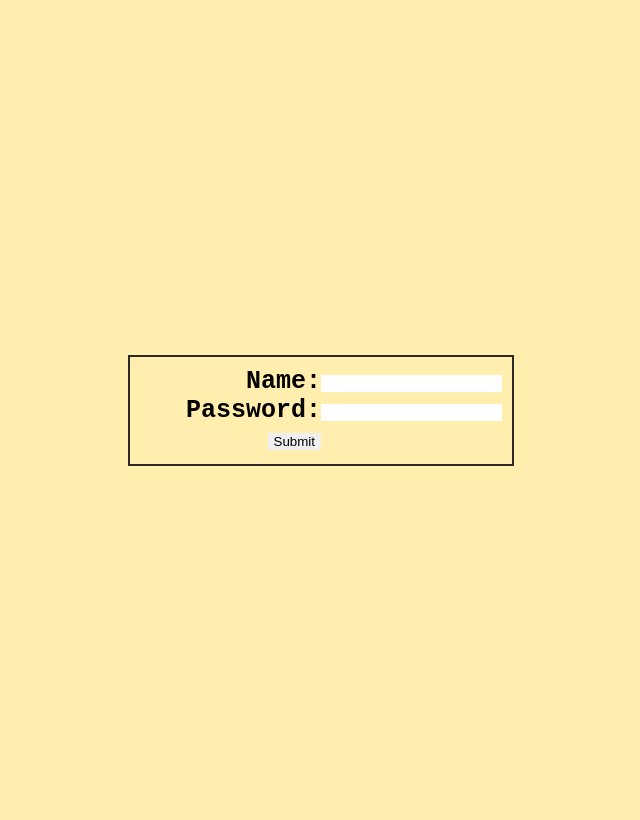
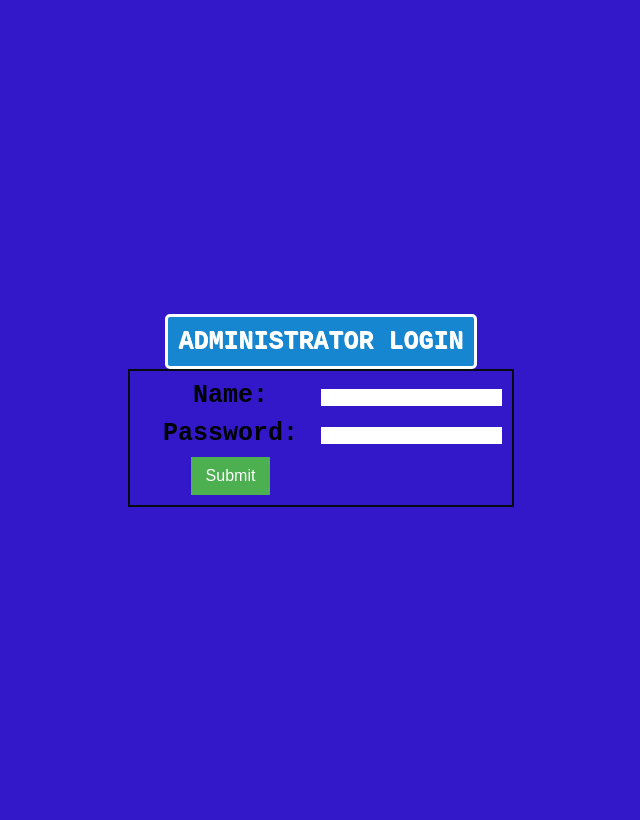
Before and after one commit to sasuke007/Blood-Bank-Management-System, a web app: file static/login.html in a window 1280 px wide. Shown: the whole page, without its empty margins (319-959 px from the left). Run offline with its HTML, style and script files only (its server is not run), Linux system fonts and the light colour scheme.

Commit message:
loginModified

```diff
--- a/static/login.html
+++ b/static/login.html
@@ -8,13 +8,16 @@
     <title>Login Page</title>
 </head>
 <body>
+    <div id="container_heading">
+        <div>ADMINISTRATOR LOGIN</div>
+    </div>
     <form action="/" method="GET">
         <div id="outer_container">
             <div><span>Name:</span></div>
             <div><input type="text" name="name"></div>
             <div><span>Password:</span></div>
             <div><input type="password" name="password"></div>
-            <div><input type="submit" value="Submit"></div>
+            <div><input type="submit"  class="button" value="Submit"></div>
         </div>
     </form>
     <script type="text/javascript" src="../javascript files/login_javascript.js"></script>
--- a/static/login_style.css
+++ b/static/login_style.css
@@ -7,21 +7,40 @@ html,body{
    font-family: 'Courier New', Courier, monospace;
    font-size: 25px;
    font-weight: bold;
-   background-color: #ffeead;
+   background-color: #3218c9;
    margin :10px;
    box-sizing:border-box;
-   text-align:right;
+   text-align:center;
 }
 
 
 #outer_container{
-   border: solid rgb(43, 41, 41) 2px;
+   border: solid rgb(5, 11, 15) 2px;
    display:grid;
    grid-template-columns:1fr 1fr;
    grid-template-rows: 1fr 1fr 1fr;
    padding:10px;
 }
 
+.button {
+   background-color: #4CAF50;
+   border: none;
+   color: rgb(255, 255, 255);
+   padding: 10px 15px;
+   text-align: center;
+   text-decoration: none;
+   display: inline-block;
+   font-size: 16px;
+   cursor: pointer;
+ }
+ #container_heading{
+   background-color: rgb(22, 134, 209);
+   color: rgb(255, 255, 255);
+    border: solid;
+    padding:10px;
+    border-radius: 5px;
+    text-shadow: 0.5px 0.5px;
+ }
 input{
    border:none;
 }
```
